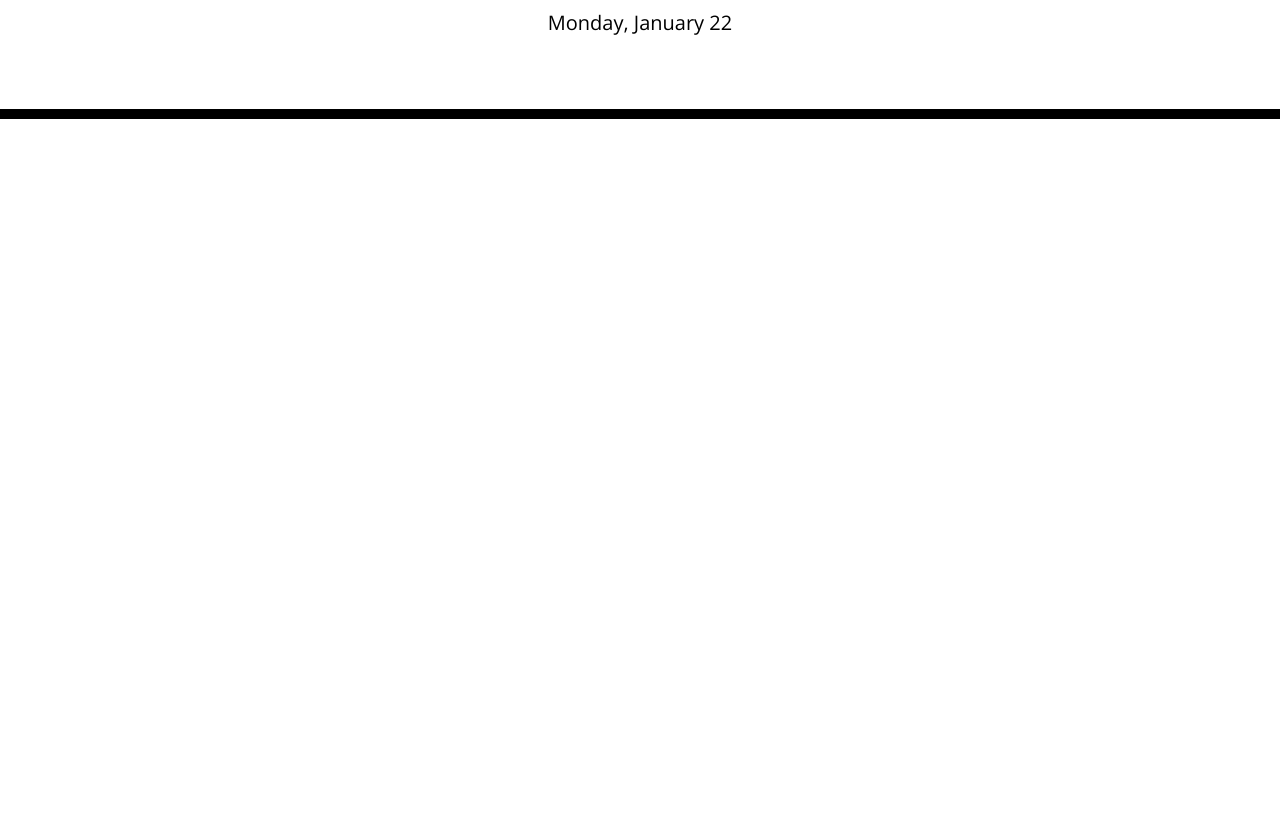
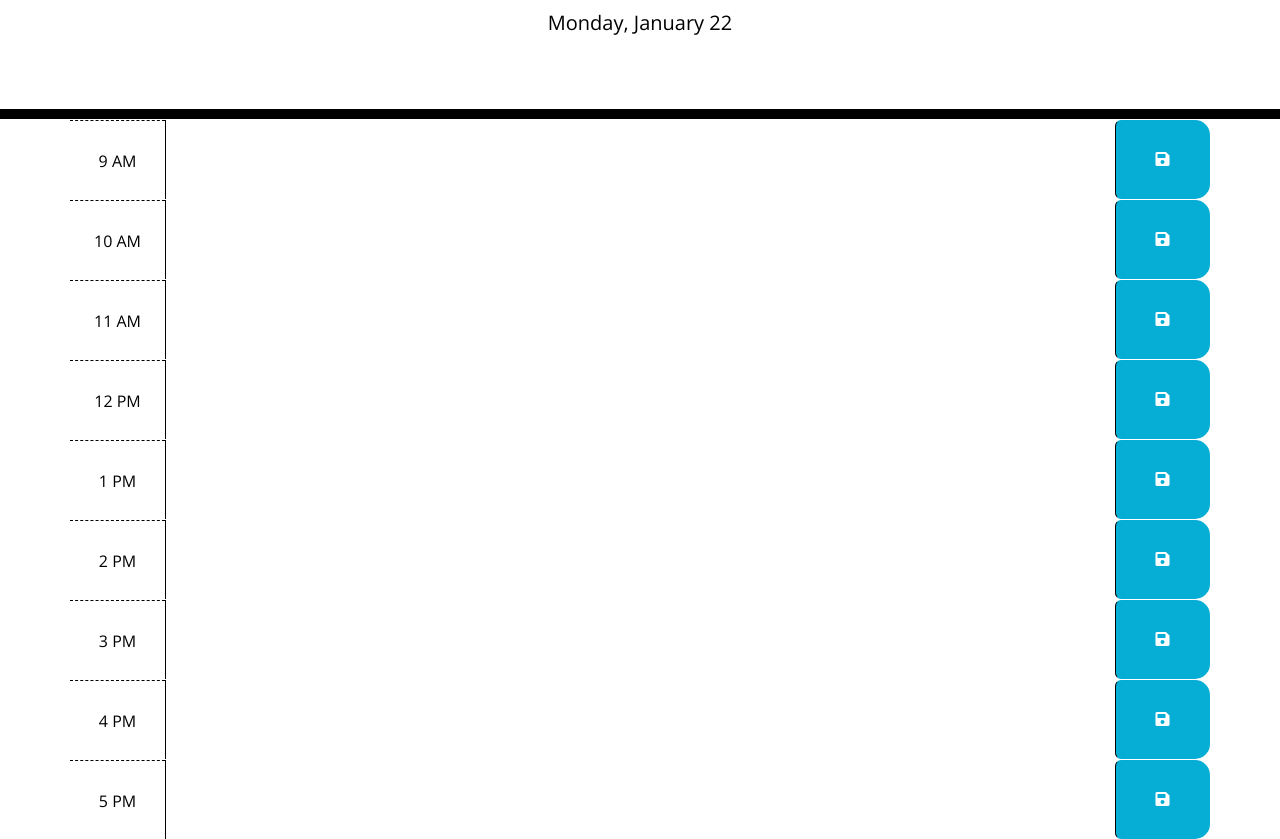
Before and after one commit to AnaraB/Work-day-scheduler, a plain HTML site: page starter/index.html in a window 1280 px wide. Shown: the part 168-1007 px from the top of the page. Before the commit the page ends 800 px from the top, so only its background shows below. Drawn offline with nearby package versions, Linux system fonts and the light colour scheme.

Commit message:
timeBlocks are displayed

```diff
--- a/starter/index.html
+++ b/starter/index.html
@@ -32,7 +32,89 @@
     </header>
     <div class="container">
       <!-- Timeblocks go here -->
+        <div id="hour9" class="row time-block">
+            <div class="col-md-1 hour">
+                9 AM
+            </div>
+            <textarea class="col-md-10 description">
+            </textarea>
+            <button class="btn saveBtn col-md-1"><i class="fas fa-save"></i></button>
+        </div>
+
+        <div id="hour10" class="row time-block">
+            <div class="col-md-1 hour">
+                10 AM
+            </div>
+            <textarea class="col-md-10 description">
+            </textarea>
+            <button class="btn saveBtn col-md-1"><i class="fas fa-save"></i></button>
+         </div>
+
+        <div id="hour10=1" class="row time-block">
+            <div class="col-md-1 hour">
+                11 AM
+            </div>
+            <textarea class="col-md-10 description">
+            </textarea>
+            <button class="btn saveBtn col-md-1"><i class="fas fa-save"></i></button>
+         </div>
+
+         <div id="hour12" class="row time-block">
+            <div class="col-md-1 hour">
+                12 PM
+            </div>
+            <textarea class="col-md-10 description">
+            </textarea>
+            <button class="btn saveBtn col-md-1"><i class="fas fa-save"></i></button>
+         </div>
+
+        <div id="hour13" class="row time-block">
+            <div class="col-md-1 hour">
+                1 PM
+            </div>
+            <textarea class="col-md-10 description">
+            </textarea>
+            <button class="btn saveBtn col-md-1"><i class="fas fa-save"></i></button>
+        </div>
+
+       <div id="hour14" class="row time-block">
+            <div class="col-md-1 hour">
+                2 PM
+            </div>
+            <textarea class="col-md-10 description">
+            </textarea>
+            <button class="btn saveBtn col-md-1"><i class="fas fa-save"></i></button>
+        </div>
+
+       <div id="hour15" class="row time-block">
+            <div class="col-md-1 hour">
+                3 PM
+            </div>
+            <textarea class="col-md-10 description">
+            </textarea>
+            <button class="btn saveBtn col-md-1"><i class="fas fa-save"></i></button>
+        </div>
+
+        <div id="hour16" class="row time-block">
+            <div class="col-md-1 hour">
+                4 PM
+            </div>
+            <textarea class="col-md-10 description">
+            </textarea>
+            <button class="btn saveBtn col-md-1"><i class="fas fa-save"></i></button>
+        </div>
+
+        <div id="hour17" class="row time-block">
+            <div class="col-md-1 hour">
+                5 PM
+            </div>
+            <textarea class="col-md-10 description">
+            </textarea>
+            <button class="btn saveBtn col-md-1"><i class="fas fa-save"></i></button>
+        </div>
+
     </div>
+
 
     <script src="https://cdnjs.cloudflare.com/ajax/libs/jquery/3.2.1/jquery.min.js"></script>
     <script src="https://cdn.jsdelivr.net/npm/dayjs@1/dayjs.min.js"></script>
--- a/starter/script.js
+++ b/starter/script.js
@@ -1,6 +1,6 @@
 //save reference to import DOM elements
 var currentDayEl = $('#currentDay');
-var container = $('.container');
+var timeblockEl = $('.container');
 
 //handle displaying the time
 function displayCurrentTime() {
@@ -8,5 +8,21 @@ function displayCurrentTime() {
   currentDayEl.text(rightNow);
 }
 
+//display timeblocks for standard hour from 9am to 5pm
+
+var hour = dayjs().hour();
+
+
+
+
+
+
+
+
+
+
+
+
+
 
 setInterval(displayCurrentTime, 1000);
```
